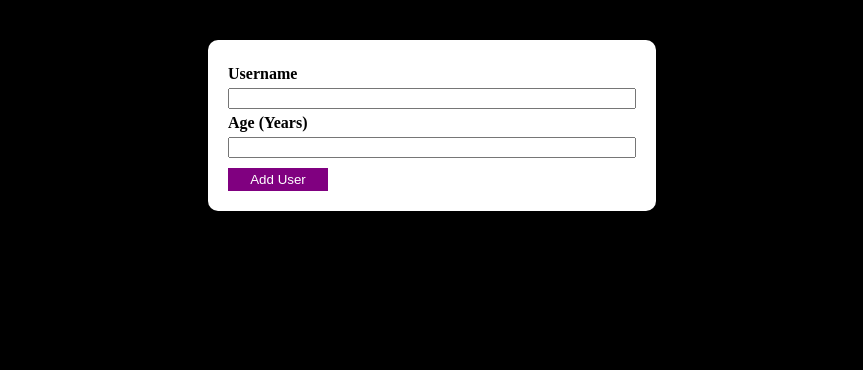
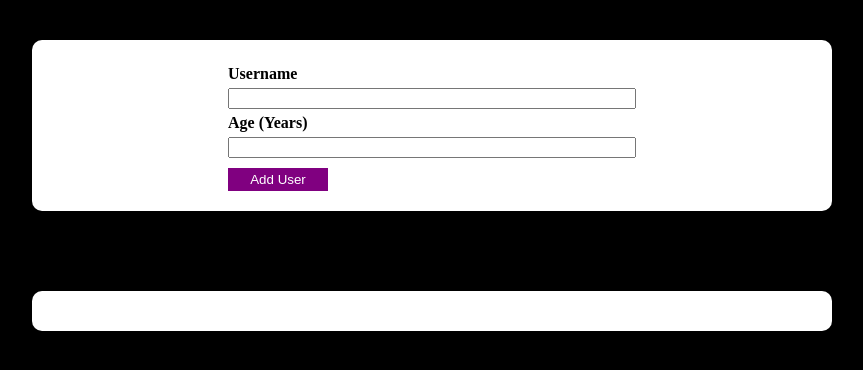
Before and after one commit to BamideleD/trial-app, a React (Create React App) app: page / in a window 1280 px wide. Shown: the top 370 px of the page, without its empty margins (208-1071 px from the left). Built offline with nearby package versions, Linux system fonts and the light colour scheme.

Commit message:
Adding userInput and laying the GW for the output

```diff
--- a/src/App.js
+++ b/src/App.js
@@ -1,6 +1,8 @@
 import React from "react";
 import UserInput from './UserInput';
+import UserOutput from './UserOutput';
 import styles from './App.module.css';
+import { useState } from "react";
 
 
 
@@ -9,12 +11,42 @@ import styles from './App.module.css';
 const App = () => {
 
 
+  const[user, setUser]= useState('')
+  const[age, setAge] = useState('')
+
+
+  const userChange = (event) => {
+      setUser(event.target.value)
+  }
+
+  const ageChange = (event) => {
+      setAge(event.target.value)
+  }
+
+  const eggshells = {
+      user : user,
+      age: age
+  }
+
+  const [fullUser, setFullUser] = useState('')
+
+  const submitHandler = (event) => {
+      event.preventDefault();
+      setFullUser(eggshells)
+
+  }
+
+
+
+
+
 
 
 
   return (
     <div className= {styles.app} >
-      <UserInput />
+      <UserInput submitHandler = {submitHandler} user = {user} age = {age} userChange = {userChange} ageChange = {ageChange} />
+      <UserOutput submitUser = {fullUser} />
     </div>
 
   )
--- a/src/App.module.css
+++ b/src/App.module.css
@@ -1,4 +1,8 @@
 .app{
     display: flex;
+    flex-direction: column;
     justify-content: center;
+    margin: 0px 200px
+
+
 }
--- a/src/UserInput.js
+++ b/src/UserInput.js
@@ -1,40 +1,25 @@
 import React from "react";
 import styles from './UserInput.module.css';
-import { useState } from "react";
 
 
 
 
-const UserInput = () => {
-    const[user, setUser]= useState('')
-    const[age, setAge] = useState('')
+
+const UserInput = (props) => {
 
 
-    const userChange = (event) => {
-        setUser(event.target.value)
-    }
-
-    const ageChange = (event) => {
-        setAge(event.target.value)
-    }
 
 
-    const submitHandler = (event) => {
-
-        event.preventDefault();
-
-
-    }
 
 
 
     return (
         <div className = {styles.overall} >
-            <form onSubmit={submitHandler} className= {styles.form}>
-                <label> Username  </label>
-                <input type = 'text' value={user} onChange = {userChange} />
+            <form onSubmit={props.submitHandler} className= {styles.form}>
+                <label> Username </label>
+                <input type = 'text' value={props.user} onChange = {props.userChange} />
                 <label> Age (Years)  </label>
-                <input type = 'number' value={age} onChange = {ageChange} />
+                <input type = 'number' value={props.age} onChange = {props.ageChange} />
                 <button type = 'submit'> Add User </button>
             </form>
         </div>
--- a/src/UserInput.module.css
+++ b/src/UserInput.module.css
@@ -3,12 +3,15 @@
     margin: 40px;
     border-radius: 10px;
     padding: 20px;
+    display: flex;
+    justify-content: center;
 }
 
 .form {
     display: flex;
     flex-direction: column;
     font-weight: bold;
+
 
 }
 
--- /dev/null
+++ b/src/UserOutput.js
@@ -0,0 +1,29 @@
+import React from "react";
+import styles from './UserOutput.module.css';
+
+
+
+const UserOutput = (props) => {
+
+    console.log(props.submitUser);
+
+    const user = props.submitUser.user
+    const age = props.submitUser.age
+
+    console.log(user);
+
+
+
+    return(
+        <div className = {styles.overall}>
+
+            <div>{user}</div>
+            <div>{age}</div>
+
+        </div>
+    )
+}
+
+
+
+export default UserOutput;
--- /dev/null
+++ b/src/UserOutput.module.css
@@ -0,0 +1,6 @@
+.overall{
+    background-color: white;
+    margin: 40px;
+    border-radius: 10px;
+    padding: 20px;
+}
```
